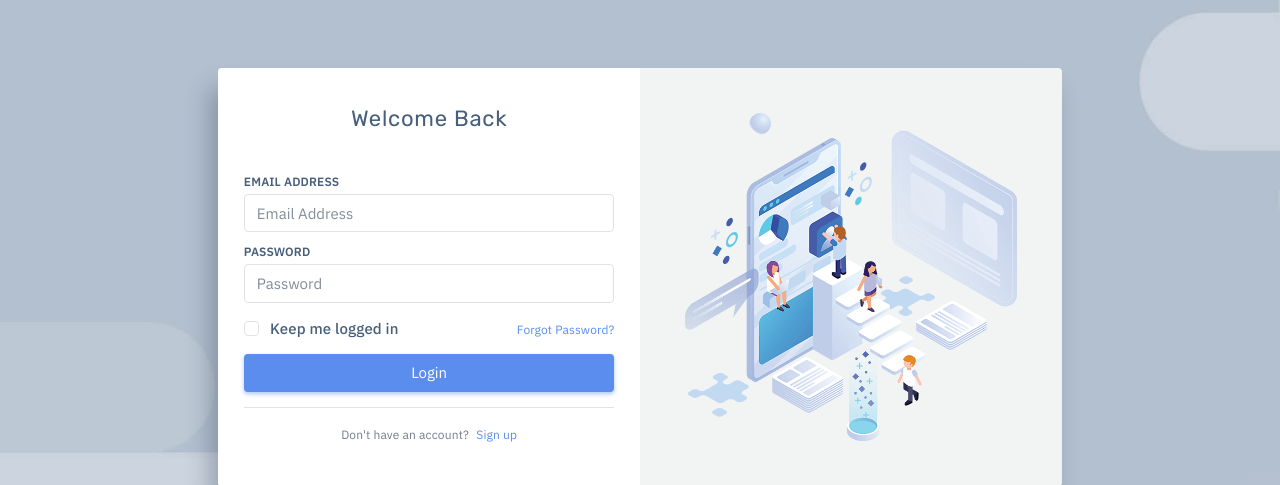
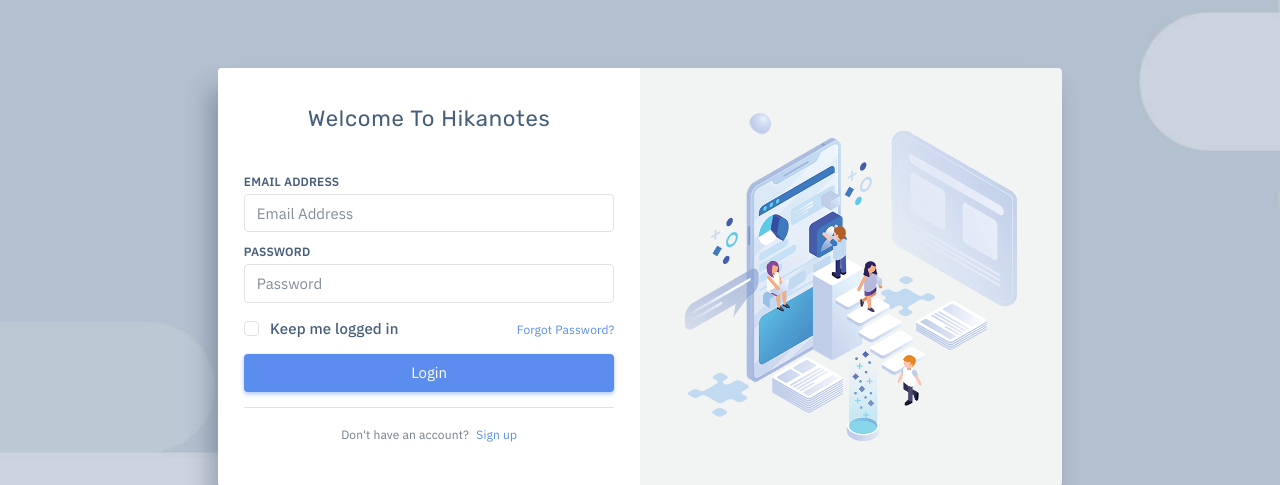
Before and after one commit to AMuriuki/hikanotes, a Flask app: page /auth/login in a window 1280 px wide. Shown: the part 123-608 px from the top of the page. Run offline with Flask 2, Linux system fonts and the light colour scheme; some libraries are stand-ins or nearby versions.

Commit message:
Minor UI changes

```diff
--- a/app/templates/auth/_base.html
+++ b/app/templates/auth/_base.html
@@ -9,7 +9,7 @@
     <meta name="description" content="Hikanotes is an online medium for sharing content">
     <meta name="keywords" content="Hikanotes, Web App, Social Media, Hikanotes, Social Platform">
     <meta name="author" content="https://arnoldnderitu.com">
-    <title>Sign Up - Hikanotes</title>
+    <title>{% if title %} {{ title }} {% else %} {{ _('Welcome to Hikanotes') }}{% endif %}</title>
     <link rel="apple-touch-icon" href="../../static/app-assets/images/ico/apple-icon-120.png">
     <link rel="shortcut icon" type="image/x-icon" href="../../static/app-assets/images/ico/favicon.ico">
     <link href="https://fonts.googleapis.com/css?family=Rubik:300,400,500,600%7CIBM+Plex+Sans:300,400,500,600,700"
--- a/app/templates/auth/login.html
+++ b/app/templates/auth/login.html
@@ -24,7 +24,7 @@
                                         class="card disable-rounded-right mb-0 p-2 h-100 d-flex justify-content-center">
                                         <div class="card-header pb-1">
                                             <div class="card-title">
-                                                <h4 class="text-center mb-2">Welcome Back</h4>
+                                                <h4 class="text-center mb-2">Welcome to Hikanotes</h4>
                                             </div>
                                             {% with messages = get_flashed_messages() %}
                                             {% if messages %}
```
